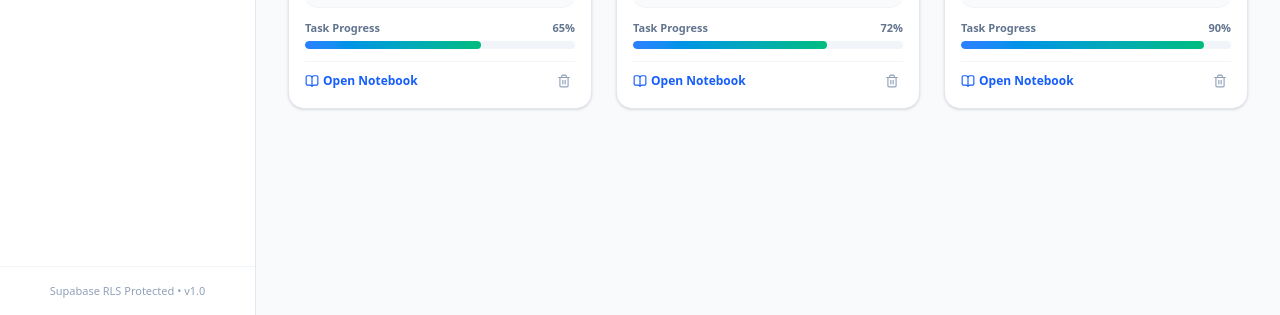
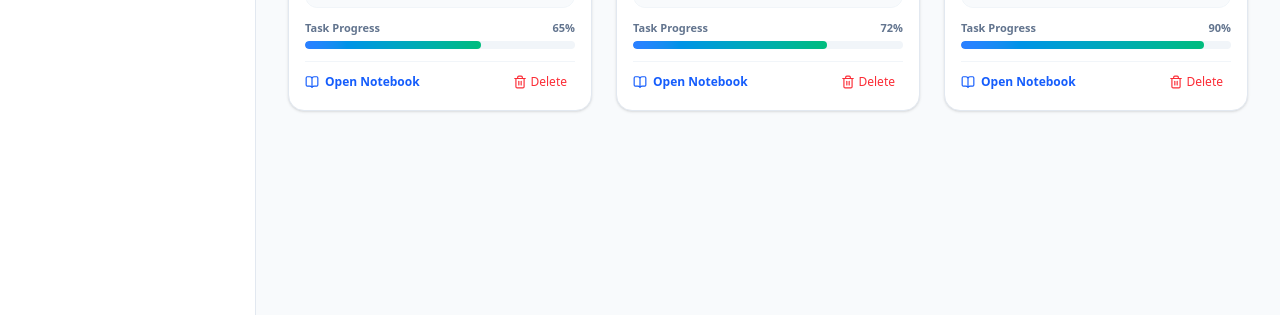
Before and after one commit to priyanshu7rajput-cyber/NOTEBOOKs, a Next.js app: page /books in a window 1280 px wide. Shown: the part 485-800 px from the top of the page. Built offline with nearby package versions, Linux system fonts and the light colour scheme; no server answers; a web font is replaced by a local one.

Commit message:
Remove sidebar bottom footer and add prominent book delete button

```diff
--- a/app/(dashboard)/dashboard/page.tsx
+++ b/app/(dashboard)/dashboard/page.tsx
@@ -255,6 +255,17 @@ export default function DashboardPage() {
     fetchDashboardData();
   }, [user, isDemoMode]);
 
+  const handleDeleteBook = async (bookId: string) => {
+    setBooks((prev) => prev.filter((b) => b.id !== bookId));
+    if (!isDemoMode && user) {
+      await supabase
+        .from('books')
+        .update({ is_deleted: true, deleted_at: new Date().toISOString() })
+        .eq('id', bookId)
+        .eq('user_id', user.id);
+    }
+  };
+
   const handleToggleTask = async (taskId: string, completed: boolean) => {
     // Optimistic UI update
     setPendingTasks((prev) =>
@@ -419,7 +430,7 @@ export default function DashboardPage() {
 
         <div className="grid grid-cols-1 md:grid-cols-2 lg:grid-cols-3 gap-6">
           {books.slice(0, 3).map((book) => (
-            <BookCard key={book.id} book={book} />
+            <BookCard key={book.id} book={book} onDelete={handleDeleteBook} />
           ))}
         </div>
       </div>
--- a/app/(dashboard)/favorites/page.tsx
+++ b/app/(dashboard)/favorites/page.tsx
@@ -55,6 +55,17 @@ export default function FavoritesPage() {
     loadFavorites();
   }, [user, isDemoMode]);
 
+  const handleDeleteBook = async (bookId: string) => {
+    setFavoriteBooks((prev) => prev.filter((b) => b.id !== bookId));
+    if (!isDemoMode && user) {
+      await supabase
+        .from('books')
+        .update({ is_deleted: true, deleted_at: new Date().toISOString() })
+        .eq('id', bookId)
+        .eq('user_id', user.id);
+    }
+  };
+
   return (
     <div className="max-w-7xl mx-auto space-y-6 pb-12">
       <div className="flex items-center gap-2">
@@ -76,7 +87,7 @@ export default function FavoritesPage() {
       ) : (
         <div className="grid grid-cols-1 md:grid-cols-2 lg:grid-cols-3 gap-6">
           {favoriteBooks.map((book) => (
-            <BookCard key={book.id} book={book} />
+            <BookCard key={book.id} book={book} onDelete={handleDeleteBook} />
           ))}
         </div>
       )}
--- a/components/books/BookCard.tsx
+++ b/components/books/BookCard.tsx
@@ -133,7 +133,7 @@ export const BookCard: React.FC<BookCardProps> = ({
         <div className="flex items-center justify-between pt-2 border-t border-slate-100 dark:border-slate-800 text-xs">
           <Link
             href={`/books/${book.id}`}
-            className="font-semibold text-blue-600 dark:text-blue-400 hover:underline inline-flex items-center gap-1"
+            className="font-semibold text-blue-600 dark:text-blue-400 hover:underline inline-flex items-center gap-1.5"
           >
             <BookOpen className="w-3.5 h-3.5" />
             Open Notebook
@@ -141,11 +141,19 @@ export const BookCard: React.FC<BookCardProps> = ({
 
           {onDelete && (
             <button
-              onClick={() => onDelete(book.id)}
-              className="text-slate-400 hover:text-red-600 dark:hover:text-red-400 transition-colors p-1"
-              title="Move to Trash"
+              type="button"
+              onClick={(e) => {
+                e.preventDefault();
+                e.stopPropagation();
+                if (confirm(`Are you sure you want to delete "${book.title}"?`)) {
+                  onDelete(book.id);
+                }
+              }}
+              className="inline-flex items-center gap-1 px-2 py-1 rounded-lg text-red-500 hover:text-red-600 hover:bg-red-50 dark:hover:bg-red-950/40 transition-colors text-xs font-medium cursor-pointer"
+              title="Delete Notebook"
             >
               <Trash2 className="w-3.5 h-3.5" />
+              <span>Delete</span>
             </button>
           )}
         </div>
--- a/components/layout/Sidebar.tsx
+++ b/components/layout/Sidebar.tsx
@@ -120,13 +120,6 @@ export const Sidebar: React.FC<SidebarProps> = ({ onNewBookClick }) => {
           );
         })}
       </div>
-
-      {/* Footer Info */}
-      <div className="p-4 border-t border-slate-100 dark:border-slate-800 text-center">
-        <div className="text-[11px] text-slate-400 dark:text-slate-500">
-          Supabase RLS Protected • v1.0
-        </div>
-      </div>
     </aside>
   );
 };
```
